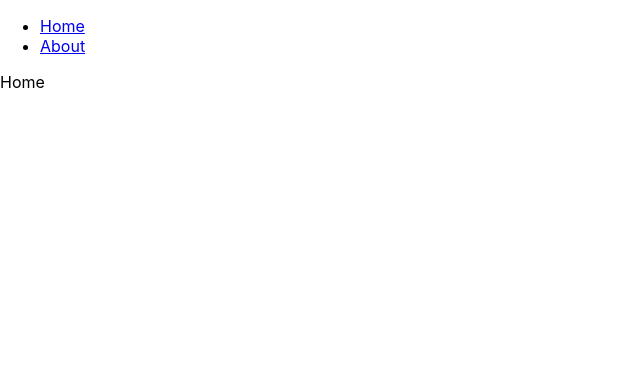
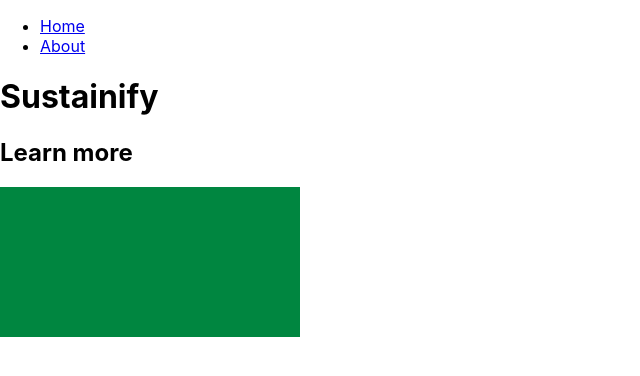
Before and after one commit to hyt152004/Sustainify, a React (Create React App) app: page / in a window 1280 px wide. Shown: the top 376 px of the page, without its empty margins (0-640 px from the left). Built offline with nearby package versions, Linux system fonts and the light colour scheme.

Commit message:
created home page

```diff
--- a/src/components/Home.js
+++ b/src/components/Home.js
@@ -1,7 +1,14 @@
 import React from "react";
+import tempImage from "../assets/tempImage.png";
 
 function Home() {
-  return <div>Home</div>;
+  return (
+    <div>
+      <h1>Sustainify</h1>
+      <h2>Learn more</h2>
+      <img src={tempImage} alt="React Image" />
+    </div>
+  );
 }
 
 export default Home;
```
Also changed, not shown: src/assets/tempImage.png (added).
